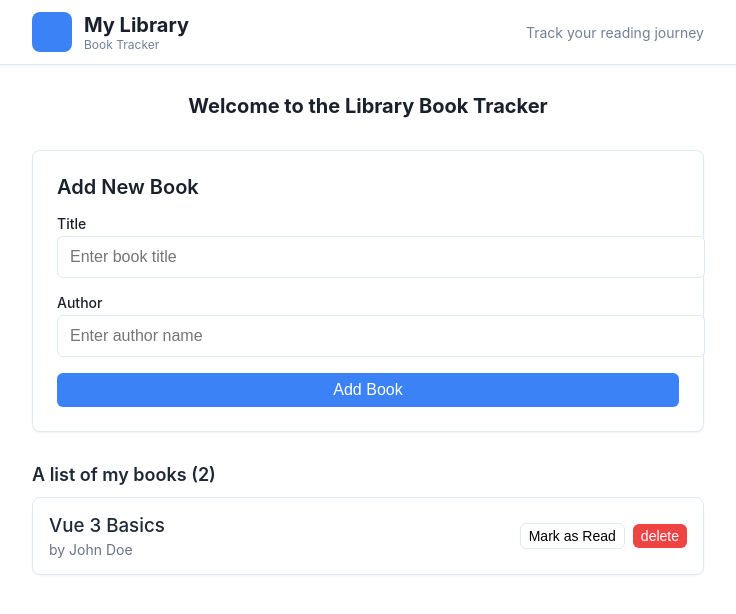
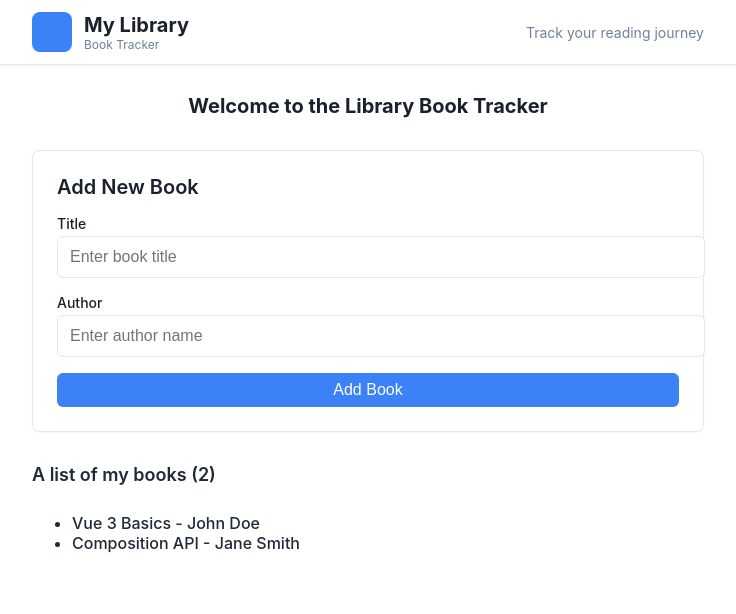
Before and after one commit to nysuri/vue-example-project, a Vue app: page / in a window 1280 px wide. Shown: the top 614 px of the page, without its empty margins (272-1008 px from the left). Built offline with nearby package versions, Linux system fonts and the light colour scheme.

Commit message:
refactor: change starter code

```diff
--- a/src/App.vue
+++ b/src/App.vue
@@ -38,22 +38,11 @@ const books = [
         <div class="book-section">
           <h3 class="section-title">A list of my books ({{ books.length }})</h3>
           <div class="book-items">
-            <!-- Todo: Loop through books and show the books one by one. -->
-            <div class="book-item">
-              <div class="book-content">
-                <h3 :class="['book-title', { read: books[0].isRead }]">
-                  {{ books[0].title }}
-                </h3>
-                <p :class="['book-author', { read: books[0].isRead }]">by {{ books[0].author }}</p>
-              </div>
-              <div class="book-actions">
-                <button :class="['read-button', { read: books[0].isRead }]">
-                  {{ books[0].isRead ? 'Read' : 'Mark as Read' }}
-                </button>
-                <button class="delete-button">delete</button>
-              </div>
-            </div>
-            <!-- End book item -->
+            <!-- Todo: Add a list of books -->
+            <ul>
+              <li class="book-title">{{ books[0].title }} - {{ books[0].author }}</li>
+              <li class="book-title">{{ books[1].title }} - {{ books[1].author }}</li>
+            </ul>
           </div>
         </div>
       </div>
--- a/src/main.css
+++ b/src/main.css
@@ -157,7 +157,7 @@ body {
   margin: 0;
 }
 
-.book-title.read {
+.read {
   color: #6b7280; /* text-muted-foreground */
   text-decoration: line-through;
 }
@@ -167,10 +167,6 @@ body {
   color: #6b7280; /* text-muted-foreground */
   margin: 0;
   margin-top: 0.25rem;
-}
-
-.book-author.read {
-  text-decoration: line-through;
 }
 
 .book-actions {
```
